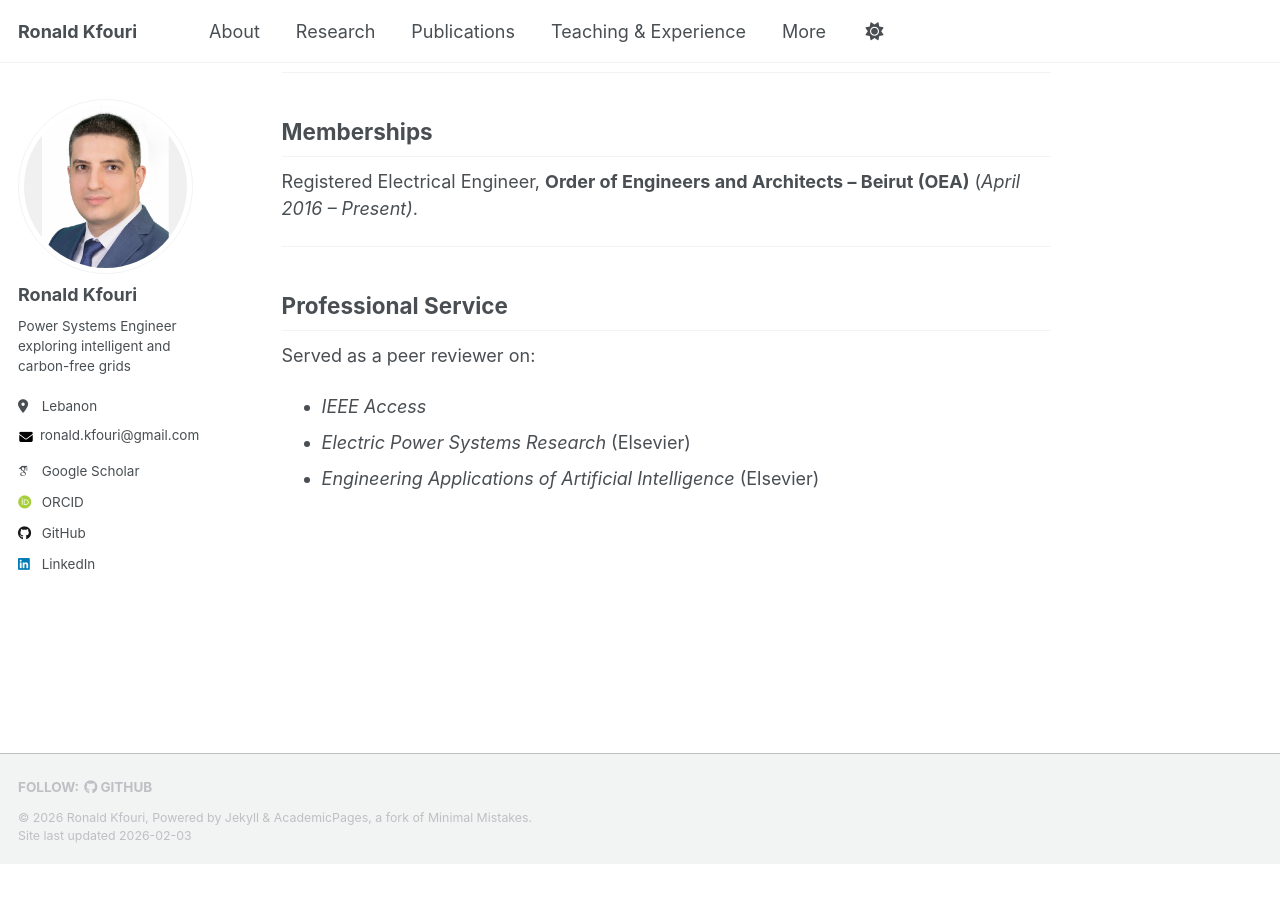
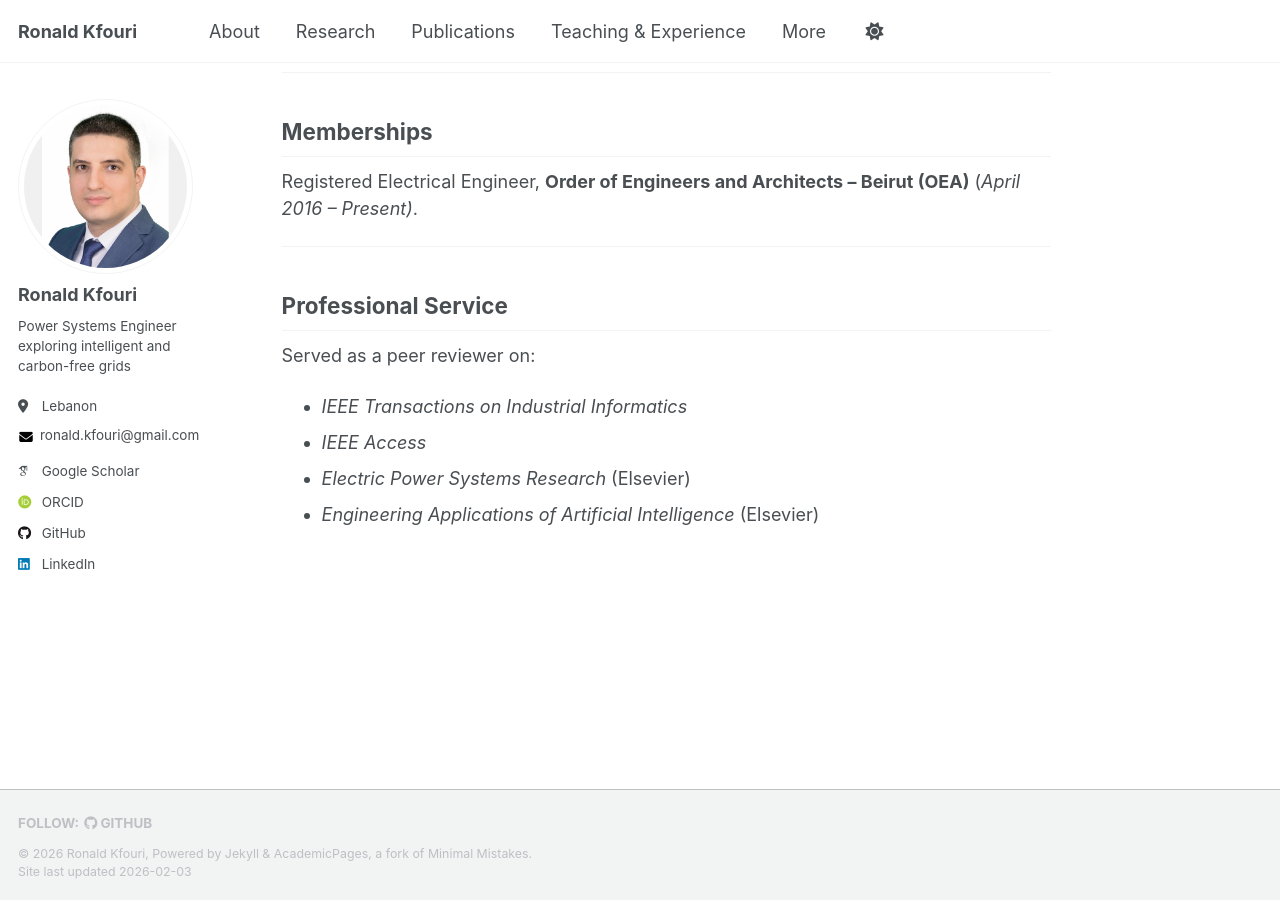
Before and after one commit to RonaldKfouri/RonaldKfouri.github.io, a Jekyll site: the page built from _pages/about.md, in a window 1280 px wide and 900 px high, scrolled down 4328 px. Built offline with Jekyll 4.4.1, drawn with Linux system fonts in a browser that asks for light colours; some web fonts are replaced; a script that is not in the unit is left out; before the commit the page ends 5192 px from its top, so only the background shows below that.

Commit message:
Update about.md

```diff
--- a/_pages/about.md
+++ b/_pages/about.md
@@ -164,6 +164,7 @@ Registered Electrical Engineer, **Order of Engineers and Architects – Beirut (
 
 ## Professional Service
 Served as a peer reviewer on:
+- *IEEE Transactions on Industrial Informatics*
 - *IEEE Access*
 - *Electric Power Systems Research* (Elsevier)
 - *Engineering Applications of Artificial Intelligence* (Elsevier)
```
